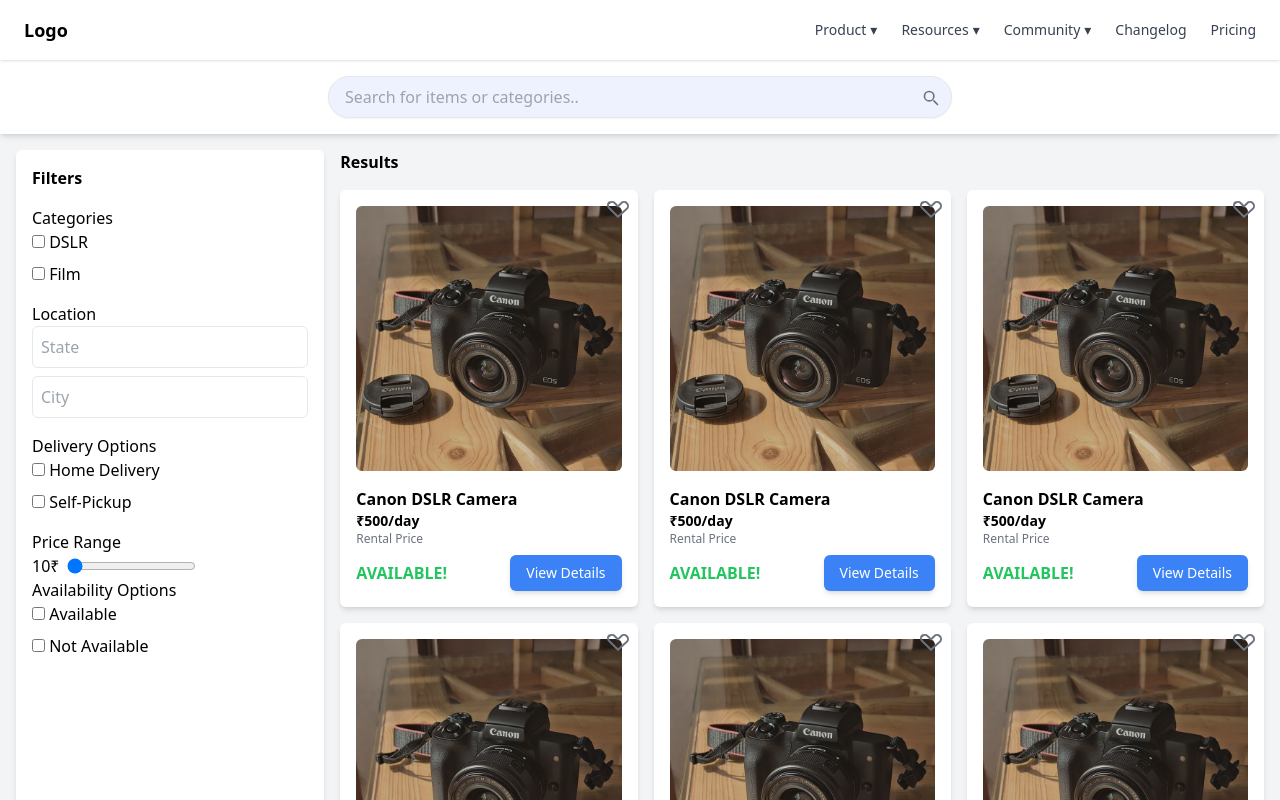
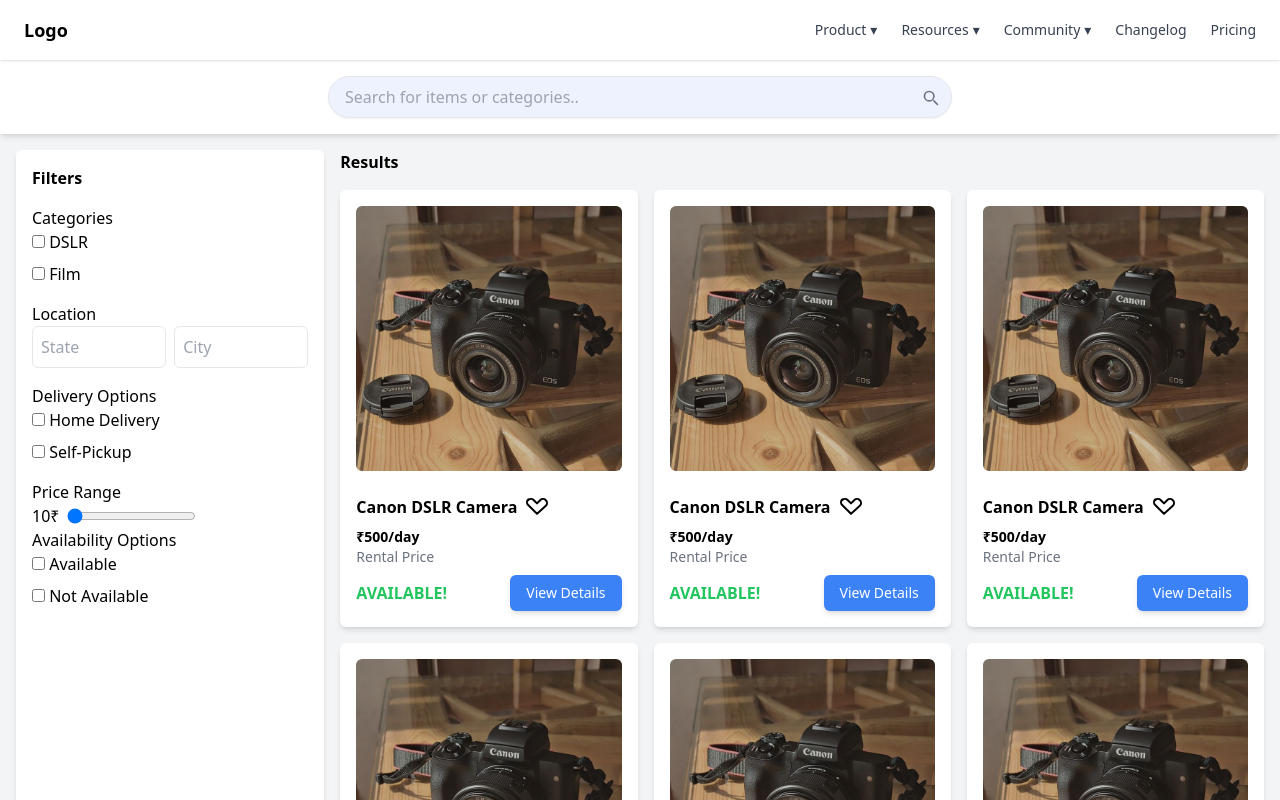
Before and after one commit to avanish-garg/P2P_RENTAL, a React (Vite) app: page /rentitem in a window 1280 px wide. Shown: the top 800 px of the page. Built offline with nearby package versions, Linux system fonts and the light colour scheme.

Commit message:
changes in like symbol

```diff
--- a/src/componets/rentitem.jsx
+++ b/src/componets/rentitem.jsx
@@ -1,7 +1,15 @@
-import React,{useState} from 'react';
+import React, { useState } from 'react';
 
 const RentItem = () => {
   const [price, setPrice] = useState(10);
+  const [likedItems, setLikedItems] = useState([]);
+  const handleHeartClick = (itemIndex) => {
+    setLikedItems((prev) =>
+      prev.includes(itemIndex)
+        ? prev.filter((index) => index !== itemIndex)
+        : [...prev, itemIndex]
+    );
+  };
   return (
     <div className="min-h-screen bg-gray-100">
       {/* Header */}
@@ -52,16 +60,18 @@
           </div>
           <div className="mb-4">
             <h4 className="font-medium">Location</h4>
+            <div className="flex space-x-2">
               <input
                 type="text"
                 placeholder="State"
-              className="w-full mb-2 p-2 border rounded-md"
+                className="w-1/2 p-2 border rounded-md"
               />
               <input
                 type="text"
                 placeholder="City"
-              className="w-full p-2 border rounded-md"
+                className="w-1/2 p-2 border rounded-md"
               />
+            </div>
           </div>
           <div className="mb-4">
             <h4 className="font-medium">Delivery Options</h4>
@@ -100,29 +110,30 @@
           <div className="grid grid-cols-3 gap-4">
             {/* Example Item */}
             {Array.from({ length: 9 }).map((_, i) => (
-              <div key={i} className="bg-white shadow-md rounded-md p-4 relative">
+              <div
+                key={i}
+                className="bg-white shadow-md rounded-md p-4 relative"
+              >
                 <img
                   src="./src/assets/Canon.jpg"
                   alt="Item"
                   className="rounded-md mb-4"
                 />
-                <h4 className="font-bold">Canon DSLR Camera</h4>
-                <p className="text-sm font-bold">₹500/day</p>
-                <p className="text-xs text-gray-500">Rental Price</p>
-                <div className="flex items-center justify-between mt-2">
-                  <p className="text-green-500 font-semibold">AVAILABLE!</p>
-                  <button className="bg-blue-500 text-white text-sm px-4 py-2 rounded-md shadow-md hover:bg-blue-600">
-                    View Details
-                  </button>
-                </div>
-                <button className="absolute top-2 right-2">
+                <div className="flex items-center justify-between">
+                  <div className="flex items-center">
+                    <h4 className="font-bold mr-2">Canon DSLR Camera</h4>
+                    {/* Heart Icon */}
+                    <button
+                      onClick={() => handleHeartClick(i)}
+                      className="focus:outline-none"
+                    >
                       <svg
                         xmlns="http://www.w3.org/2000/svg"
-                    fill="none"
+                        fill={likedItems.includes(i) ? "red" : "none"}
                         viewBox="0 0 24 24"
                         strokeWidth={2}
                         stroke="currentColor"
-                    className="w-6 h-6 text-gray-500 hover:text-red-500"
+                        className="w-6 h-10"
                       >
                         <path
                           strokeLinecap="round"
@@ -131,6 +142,16 @@
                         />
                       </svg>
                     </button>
+                  </div>
+                </div>
+                <p className="text-sm font-bold">₹500/day</p>
+                <p className="text-sm text-gray-500">Rental Price</p>
+                <div className="flex items-center justify-between mt-2">
+                  <p className="text-green-500 font-semibold">AVAILABLE!</p>
+                  <button className="bg-blue-500 text-white text-sm px-4 py-2 rounded-md shadow-md hover:bg-blue-600">
+                    View Details
+                  </button>
+                </div>
               </div>
             ))}
           </div>
```
Lines whose indentation alone changed are shown as unchanged.
